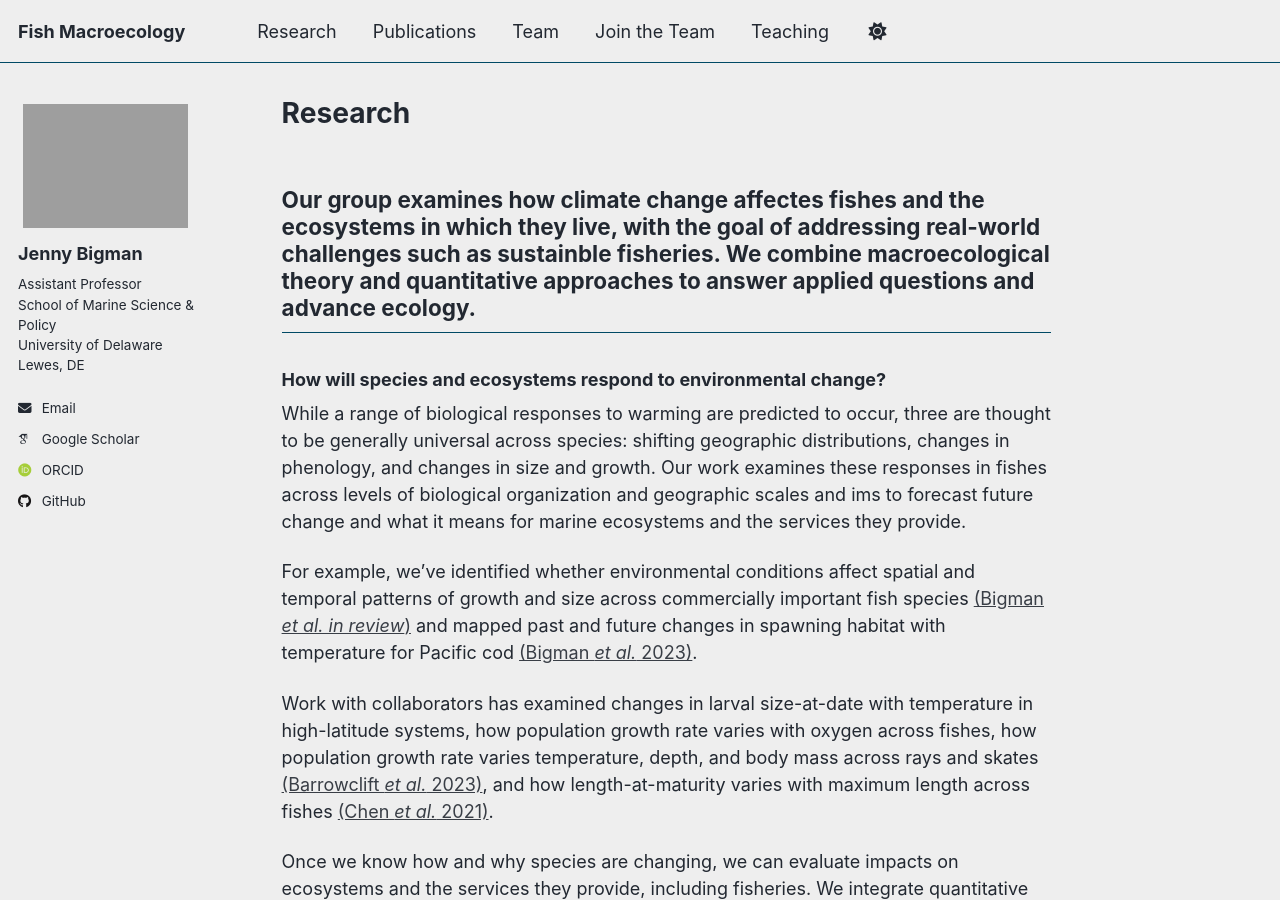
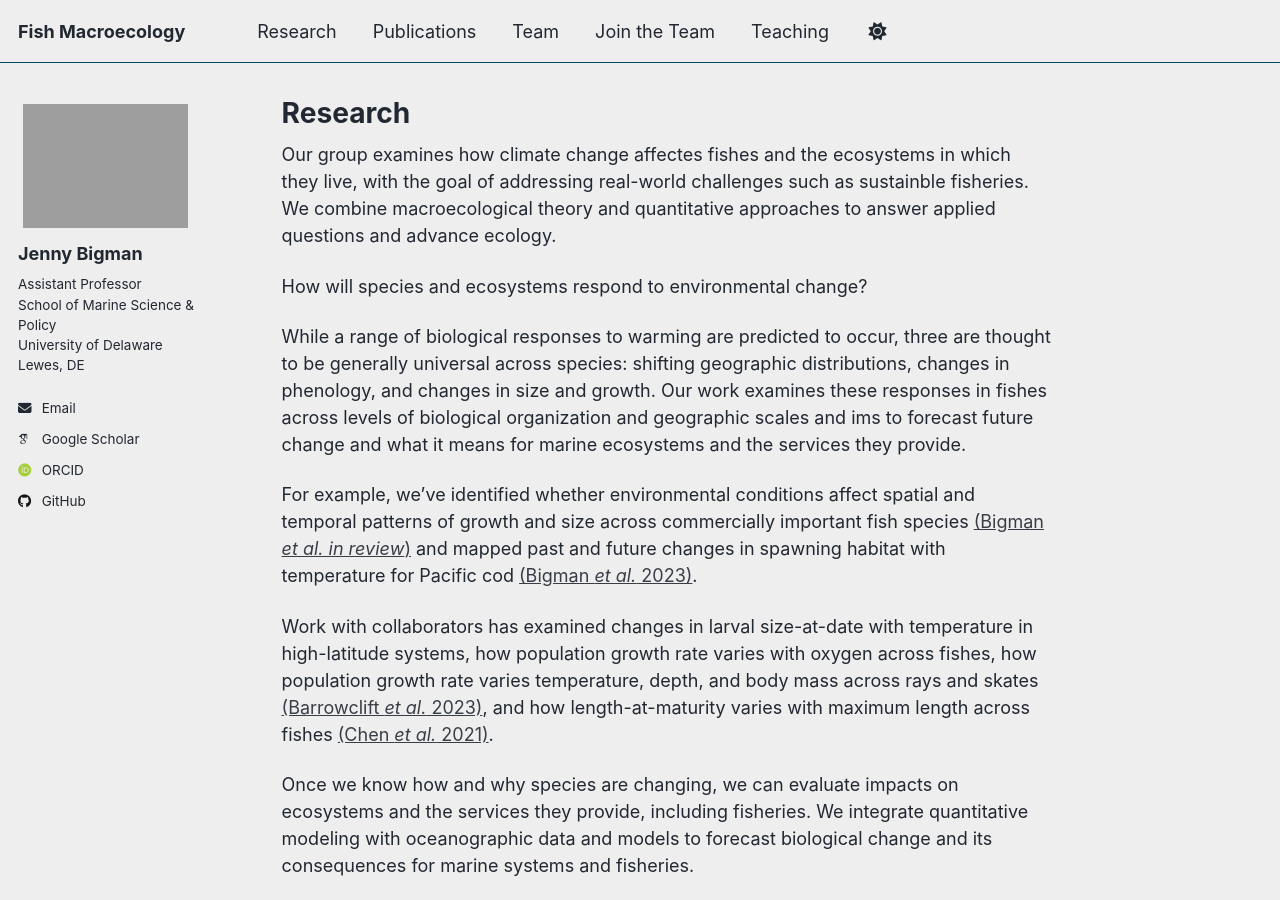
Before and after one commit to jennybigman/jennybigman.github.io, a Jekyll site: the page built from _pages/research.md, in a window 1280 px wide and 900 px high. Built offline with Jekyll 4.4.1, drawn with Linux system fonts in a browser that asks for light colours; some web fonts are replaced; a script that is not in the unit is left out.

```diff
--- a/_pages/research.md
+++ b/_pages/research.md
@@ -5,11 +5,9 @@ permalink: /research/
 author_profile: true
 ---
 
-## Our group examines how climate change affectes fishes and the ecosystems in which they live, with the goal of addressing real-world challenges such as sustainble fisheries. We combine macroecological theory and quantitative approaches to answer applied questions and advance ecology.
+Our group examines how climate change affectes fishes and the ecosystems in which they live, with the goal of addressing real-world challenges such as sustainble fisheries. We combine macroecological theory and quantitative approaches to answer applied questions and advance ecology.
 
-
-
-### How will species and ecosystems respond to environmental change?
+How will species and ecosystems respond to environmental change?
 
 While a range of biological responses to warming are predicted to occur, three are thought to be generally universal across  species: shifting geographic distributions, changes in phenology, and changes in size and growth. Our work examines these responses in fishes across levels of biological organization and geographic scales and ims to forecast future change and what it means for marine ecosystems and the services they provide.
 
@@ -19,12 +17,12 @@ Work with collaborators has examined changes in larval size-at-date with tempera
 
 Once we know how and why species are changing, we can evaluate impacts on ecosystems and the services they provide, including fisheries. We integrate quantitative modeling with oceanographic data and models to forecast biological change and its consequences for marine systems and fisheries.
 
-## What are the fundamental processes that underlie biological change?
+What are the fundamental processes that underlie biological change?
 
 To predict how future change will affect the ecology of fishes, we must understand the proceses that govern species' responses. Our work in this area investigates why fishes respond to environmental change and whether ecological theory can help us identify the underlying forces driving such change.
 
 Work in this area has examined whether the demography and extinction risk of populations is affected by the interplay of temperature, ecology, and physiology [(Barrowclift <em>et al. in review</em>](https://www.biorxiv.org/content/10.1101/2024.01.02.573919v2); [Wong <em>et al. 2021 a</em>](https://royalsocietypublishing.org/doi/full/10.1098/rspb.2021.0910); [Wong <em>et al.</em> 2021 <em>b</em>](); [Gravel <em>et al.</em> 2024)](https://onlinelibrary.wiley.com/doi/full/10.1111/faf.12811), quantified how oxygen uptake varies with temperature and size across fishes and other vertebrates [(Bigman <em>et al.</em> 2021)](https://www.science.org/doi/full/10.1126/sciadv.abe5163), explored whether oxygen is important in explaining patterns of growth across fishes ([Bigman <em>et al.</em> 2023 <em>a</em>)](https://onlinelibrary.wiley.com/doi/full/10.1111/faf.12757); [Bigman <em>et al.</em> 2023 <em>b</em>](https://onlinelibrary.wiley.com/doi/full/10.1111/faf.12730); [Prinzing <em>et al.</em> 2023](https://journals.biologists.com/jeb/article/226/15/jeb246054/325844)), and has evaluated proxies of metabolic demand for linking to temperature and environmental conditions ([Bigman <em>et al.</em> 2018](https://onlinelibrary.wiley.com/doi/full/10.1002/jmor.20879); [Vanderwright <em>et al.</em> 2020](https://academic.oup.com/conphys/article/8/1/coaa102/6020068)).
 
-## Best practices in quantitative modeling
+Best practices in quantitative modeling
 
 Working across scales, fields, and data types raises computational challenges. We develop novel quantitative approches and identify best practices in quantitative ecology. For example, we explored the consequence of model selection for understanding  the effects of temperature and oxygen on size and growth [(Bigman <em>et al. in review</em>)](https://www.biorxiv.org/content/10.1101/2025.09.02.673738v1.abstract) and developed novel Bayesian statistical frameworks to propagate uncertainty in relationships within species when examined across species [(Bigman <em>et al.<em> 2021](https://www.science.org/doi/full/10.1126/sciadv.abe5163); [Bigman <em>et al.</em> 2023 <em>a</em>](https://onlinelibrary.wiley.com/doi/full/10.1111/faf.12757); [Bigman <em>et al.</em> 2023 <em>b</em>)](https://onlinelibrary.wiley.com/doi/full/10.1111/faf.12730). Additionally, our work includes understanding how the complex nature of spatiotemporal models affects our understanding of species’ responses to climate change (Bigman et al. in prep a). We are active in the open science movement and write papers that call for data standardization and best practices when using big data (e.g., [Audzijonyte et al. 2025](https://onlinelibrary.wiley.com/doi/full/10.1111/gcb.70296)).
```
